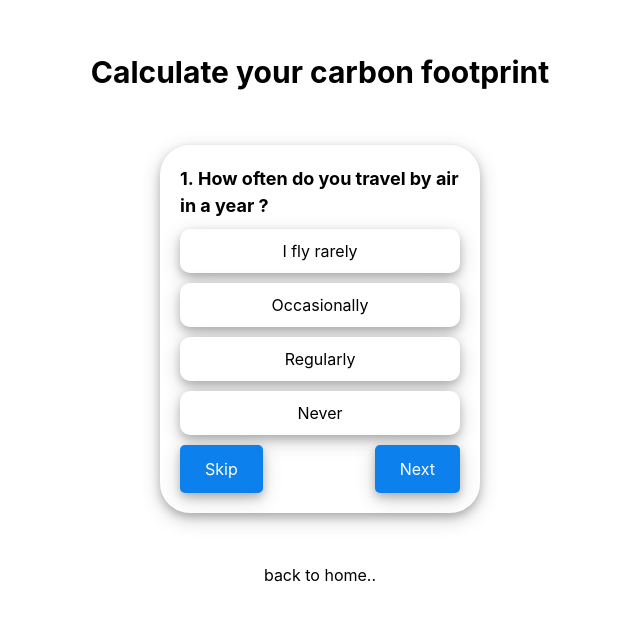
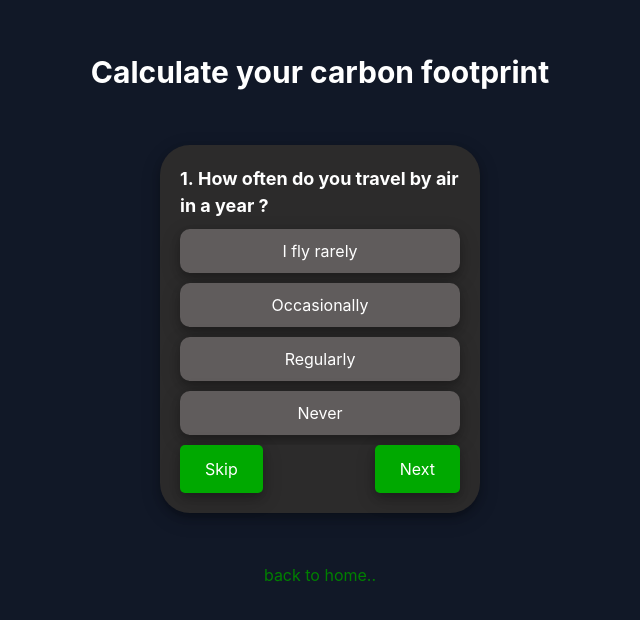
Before and after one commit to khushbooagnihotri/DeCarbonUs-website, a React (Create React App) app: page /calculate in a window 1280 px wide. Shown: the top 620 px of the page, without its empty margins (320-960 px from the left). Built offline with nearby package versions, Linux system fonts and the light colour scheme.

Commit message:
Dark Theme To Emission Calculator

```diff
--- a/src/Pages/CalculateEmission.js
+++ b/src/Pages/CalculateEmission.js
@@ -83,6 +83,7 @@ const CalculateEmission = (props) => {
 
   return (
     <Fragment>
+      <div className={classes.main}>
       <div className={classes.heading}>
         <h1>Calculate your carbon footprint</h1>
       </div>
@@ -176,6 +177,8 @@ const CalculateEmission = (props) => {
       <div className={classes.homelink}>
         <Link to="/home">back to home..</Link>
       </div>
+      </div>
+
     </Fragment>
   );
 };
--- a/src/Pages/CalculateEmission.module.css
+++ b/src/Pages/CalculateEmission.module.css
@@ -1,14 +1,20 @@
 .container {
-  background-color: white;
+  background-color: rgb(44, 43, 43);
   width: 25%;
   margin: 50px auto;
   padding: 20px;
   border-radius: 30px;
   box-shadow: 0 4px 8px 0 rgba(0, 0, 0, 0.2), 0 6px 20px 0 rgba(0, 0, 0, 0.19);
 }
+
 .question p {
   font-size: 18px;
   font-weight: bold;
+  background-color: rgb(44, 43, 43);
+  color: white;
+}
+*{
+  background-color:rgb(17 24 39);
 }
 .calculatebtn{
   display: block;
@@ -31,14 +37,16 @@
 }
 .optionlist {
   padding: 0;
+  background-color: rgb(44, 43, 43);
 }
 .optionlist button {
   display: block;
+  color: white;
   width: 100%;
   margin: 10px 0;
   list-style: none;
   padding: 10px 20px;
-  background-color: white;
+  background-color: rgb(96, 92, 92);
   border: none;
   border-radius: 10px;
   box-shadow: 0 4px 8px 0 rgba(0, 0, 0, 0.2), 0 6px 20px 0 rgba(0, 0, 0, 0.19);
@@ -47,12 +55,13 @@
   box-shadow: 0 16px 32px 0 rgba(0, 0, 0, 0.2), 0 6px 20px 0 rgba(0, 0, 0, 0.19);
 }
 .optionlist button:focus {
-  background-color: rgb(176, 176, 176);
+  background-color: rgb(146, 146, 146);
   box-shadow:none;
   color: white;
 }
 .buttonbox {
   width: 100%;
+  background-color: rgb(44, 43, 43);
 }
 .buttonnext {
   float: right;
@@ -63,7 +72,7 @@
   border: none;
   color: white;
   border-radius: 5px;
-  background-color: rgb(12, 128, 236);
+  background-color: rgb(0, 169, 0);
   box-shadow: 0 4px 8px 0 rgba(0, 0, 0, 0.2), 0 6px 20px 0 rgba(0, 0, 0, 0.19);
 }
 .buttonskip:hover,
@@ -76,7 +85,7 @@
   border: none;
   color: white;
   border-radius: 5px;
-  background-color: rgb(12, 128, 236);
+  background-color: rgb(0, 169, 0);
   box-shadow: 0 4px 8px 0 rgba(0, 0, 0, 0.2), 0 6px 20px 0 rgba(0, 0, 0, 0.19);
 }
 .buttonsubmit:hover {
@@ -85,33 +94,47 @@
 }
 .submitbox{
     text-align: center;
+    background-color: rgb(44, 43, 43);
 }
 .mainEmission{
   text-align: center;
   margin: 10px;
+
 }
 .mainEmission p,.mainEmission h1{
   margin: 0;
+  background-color: rgb(44, 43, 43);
+  color: white;
+}
+.distribution{
+  margin: 10px;
+}
+.distribution p, .distribution p b{
+  background-color: rgb(44, 43, 43);
+  color: white;
 }
 .cbutton{
   display: flex;
   justify-content: space-between;
+  background-color: rgb(44, 43, 43);
 }
 .cbutton button{
   padding: 10px 20px;
-  background-color: green;
+  background-color: rgb(0, 128, 0);
   border: none;
   color: white;
   border-radius: 10px;
 }
 .homelink{
   text-align: center;
+  color: rgb(0, 128, 0);
 }
 .heading{
   margin-top: 50px;
   font-size: 30px;
   font-weight: bold;
   text-align: center;
+  color: white;
 }
 
 @media only screen and (max-width: 700px) {
```
